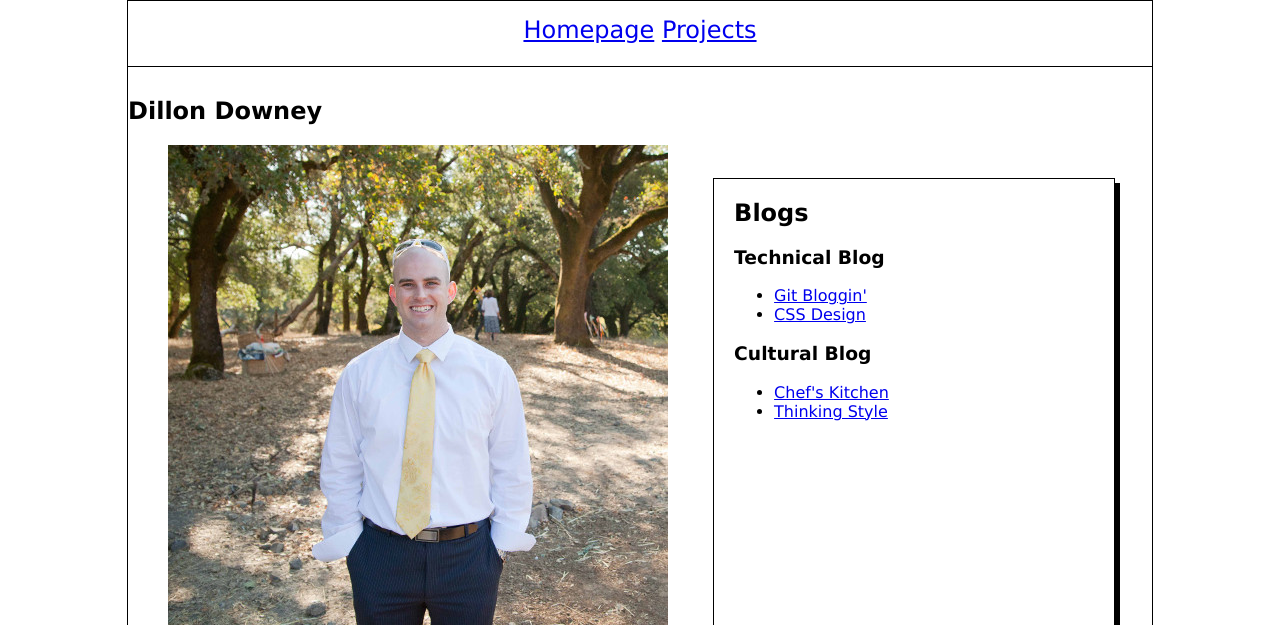
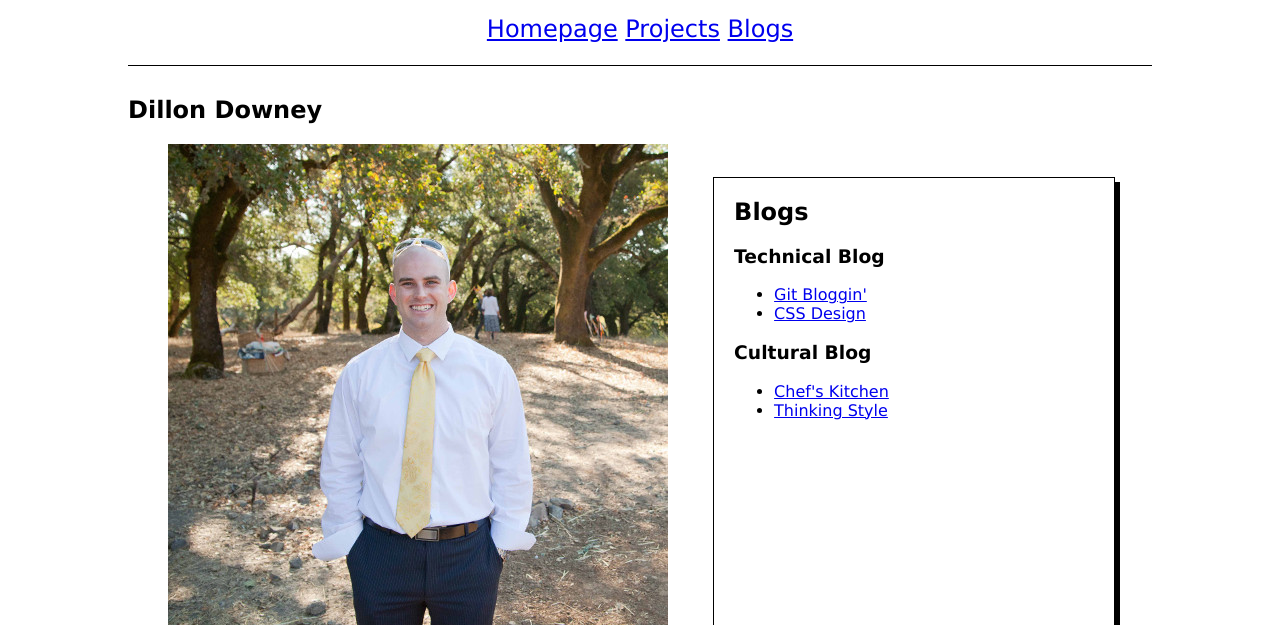
Before and after one commit to downeyd27/downeyd27.github.io, a plain HTML site: page blog/blog-index.html in a window 1280 px wide. Shown: the top 625 px of the page. Drawn offline with Linux system fonts and the light colour scheme.

Commit message:
Remove border around body

```diff
--- a/blog/blog-index.html
+++ b/blog/blog-index.html
@@ -10,6 +10,7 @@
     <nav class="main-nav">
       <a href="index.html">Homepage</a>
       <a href="#">Projects</a>
+      <a href="blog-index.html">Blogs</a>
     </nav>
   </header>
 
--- a/stylesheets/default.css
+++ b/stylesheets/default.css
@@ -8,7 +8,6 @@ body{
 	width: 1024px;
 	margin: 0 auto;
 	display: block;
-	border: 1px solid black;
 }
 
 header {
```
